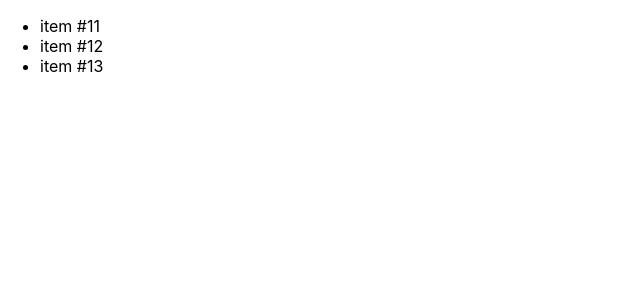
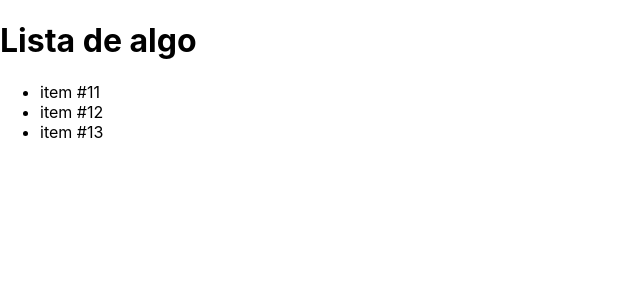
Before and after one commit to codingscode/Framework-Next, a Next.js app in the folder 001/exercicos-1/: page /basicos/componenteComFilhos in a window 1280 px wide. Shown: the top 300 px of the page, without its empty margins (0-640 px from the left). Built offline with nearby package versions, Linux system fonts and the light colour scheme.

Commit message:
parte 42

```diff
--- a/001/exercicos-1/components/Lista.jsx
+++ b/001/exercicos-1/components/Lista.jsx
@@ -4,8 +4,12 @@
 export default function Lista(props) {
 
    return (
-      <ul>
-         {props.children}
-      </ul>
+      <div>
+         <h1>Lista de algo</h1>
+         <ul>
+            {props.children}
+         </ul>
+
+      </div>
    )
 }
```
